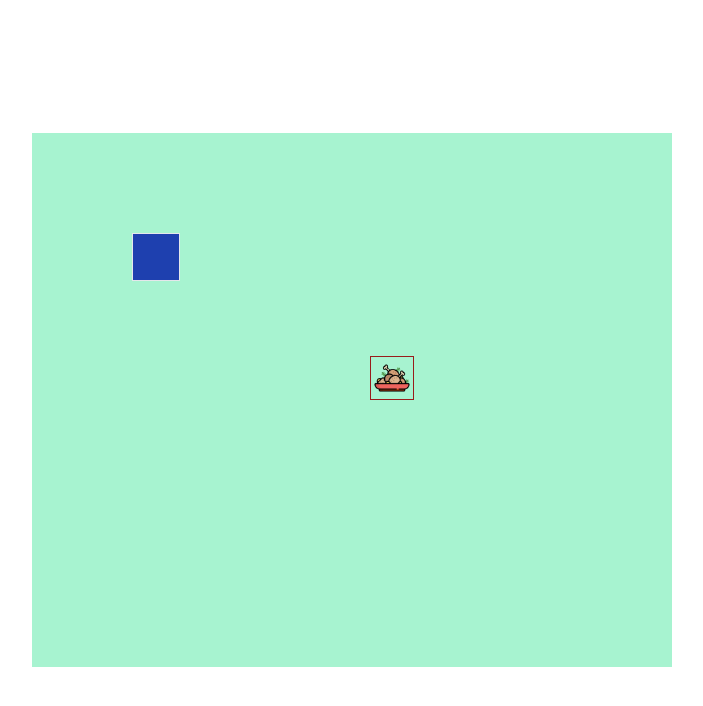
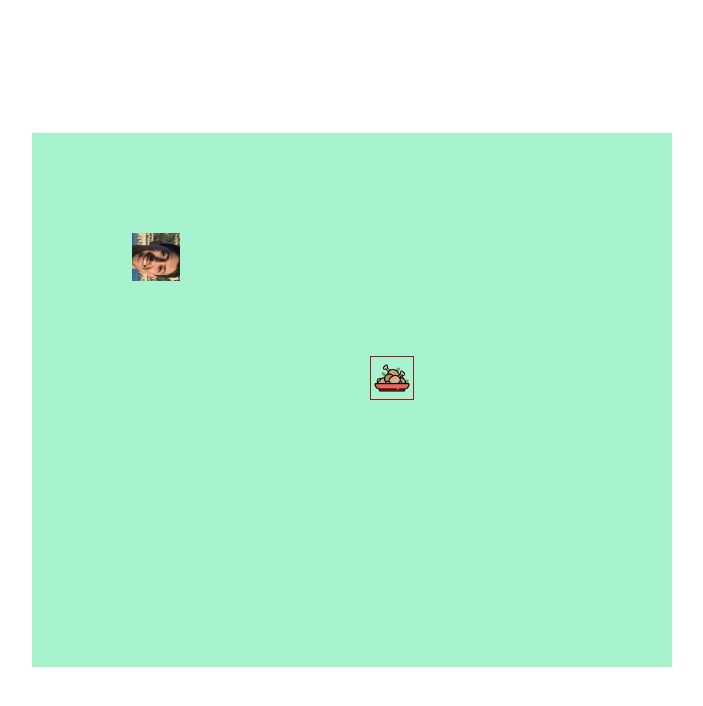
Before and after one commit to saad-elabboubi/tahalkobra, a SvelteKit app: page / in a window 1280 px wide. Shown: the top 706 px of the page, without its empty margins (288-991 px from the left). Built offline with nearby package versions, Linux system fonts and the light colour scheme.

Commit message:
taha lkbora khdam mziane

```diff
--- a/src/routes/+page.svelte
+++ b/src/routes/+page.svelte
@@ -28,9 +28,9 @@
 
       // Initialize the bodyParts array with two body elements
       let bodyParts = [
-        { x: x_value - 24, y: x_top },
-        { x: x_value - 32, y: x_top },
-      ];
+  { x: x_value - 48, y: x_top },
+  { x: x_value - 64, y: x_top },
+];
 
 
     function onKeyDown(e) {
@@ -190,11 +190,11 @@ let colStart = 200;
 <body class="body h-screen w-screen flex flex-row justify-center ">
   <div class="gameborder grid grid-rows-6 grid-cols-6 bg-emerald-200 h-2/3 w-1/2 self-center ">
     <div class="snake-container relative" on:keydown={onKeyDown} style={`left: ${x_value}px; top: ${x_top}px`}>
-      <img alt="tahalkobra" src={logo} style={`width: 48px; height: 48px; transform: rotate(${rotation ? '-90deg' : `${angle}deg`}); z-index: 1;`} bind:this={component} />
+      {#each bodyParts as part, i (i)}
+        <div class="border bg-blue-800 w-12 h-12 absolute" style={`left: ${part.x - x_value}px; top: ${part.y - x_top}px`}></div>
+        {/each}
 
-      {#each bodyParts as part}
-        <div class="border bg-blue-800 w-12 h-12 absolute" style={`left: ${part.x - x_value}px; top: ${part.y - x_top}px`}></div>
-      {/each}
+      <img alt="tahalkobra" class="lkobra" src={logo} style={`width: 48px; height: 48px; transform: rotate(${rotation ? '-90deg' : `${angle}deg`}); z-index: 10;`} bind:this={component} />
     </div>
     <div class={Chicken()} style="left: {rowStart}px; top: {colStart}px">
       <img src={fried} alt="fried chicken" ></div>
```
